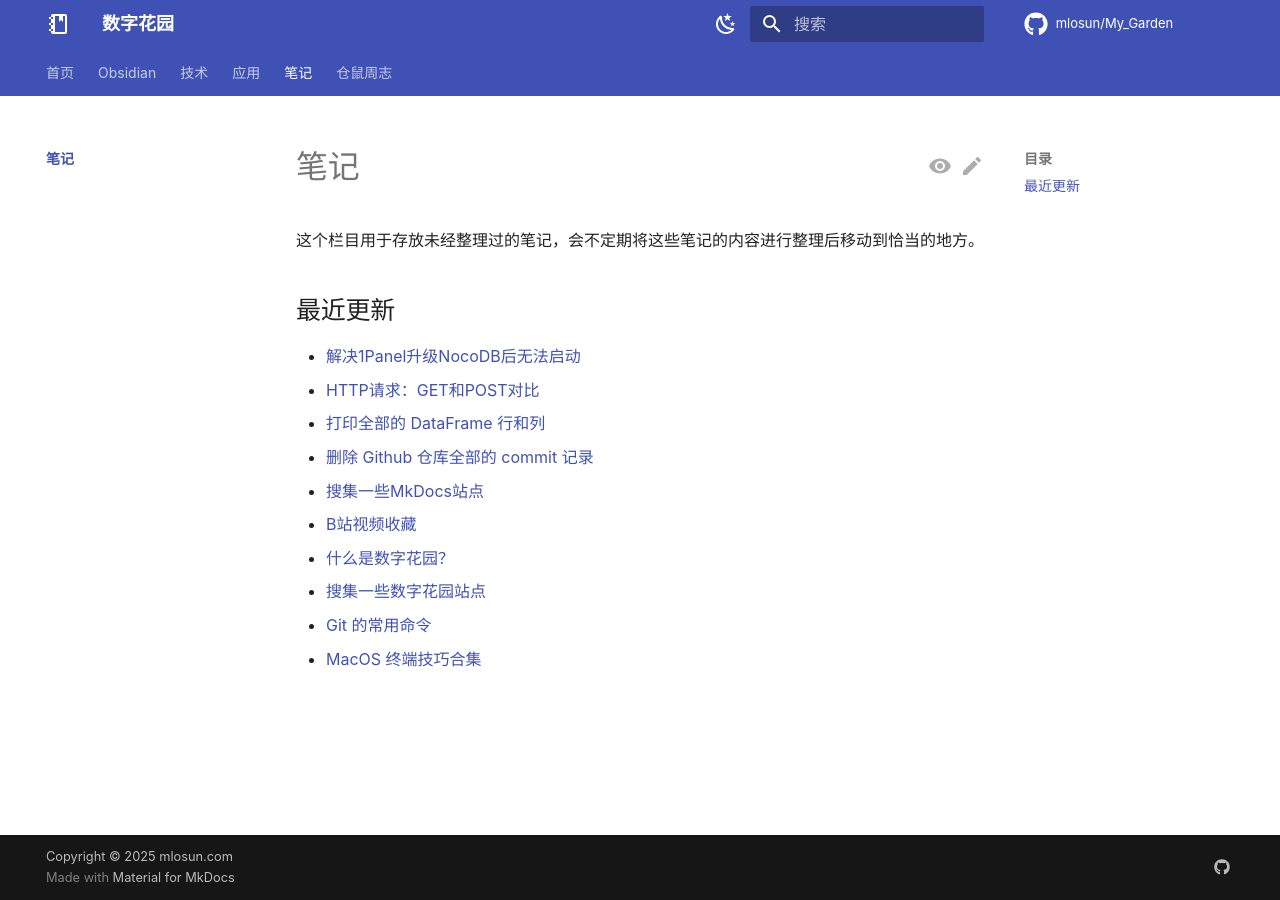
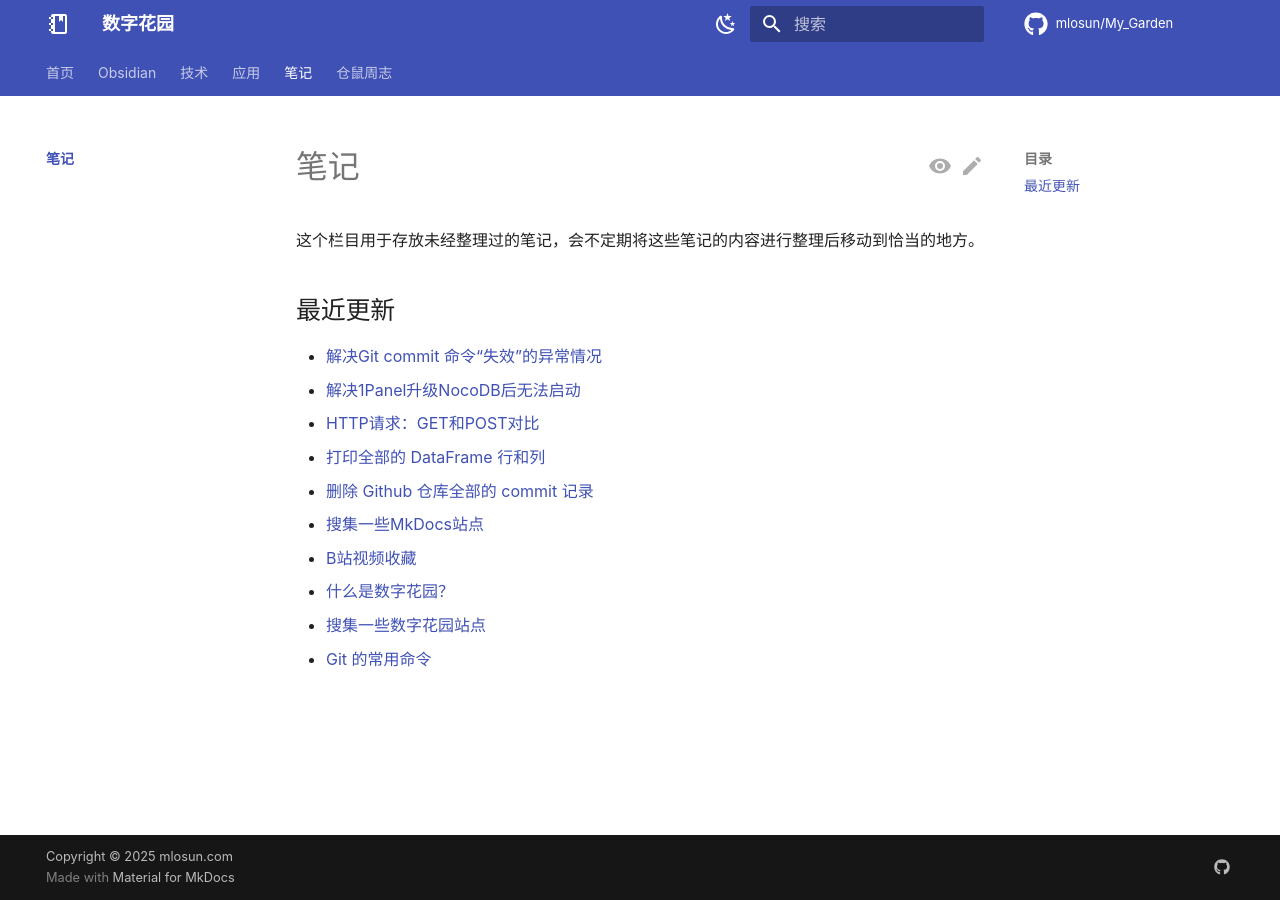
Before and after one commit to mlosun/My_Garden, an MkDocs documentation site: the page built from docs/notes/index.md, in a window 1280 px wide. Built offline with MkDocs 1.6.1 and Material for MkDocs 9.7.7, drawn with Linux system fonts in a browser that asks for light colours; comment, search, counter and statistics services are not loaded.

Commit message:
PUSH NOTE : index.md

```diff
--- a/docs/notes/index.md
+++ b/docs/notes/index.md
@@ -9,6 +9,7 @@ title: 笔记
 
 ## 最近更新
 
+- [解决Git commit 命令“失效”的异常情况](./%E8%A7%A3%E5%86%B3Git%20commit%20%E5%91%BD%E4%BB%A4%E2%80%9C%E5%A4%B1%E6%95%88%E2%80%9D%E7%9A%84%E5%BC%82%E5%B8%B8%E6%83%85%E5%86%B5.md)
 - [解决1Panel升级NocoDB后无法启动](./%E8%A7%A3%E5%86%B31Panel%E5%8D%87%E7%BA%A7NocoDB%E5%90%8E%E6%97%A0%E6%B3%95%E5%90%AF%E5%8A%A8.md)
 - [HTTP请求：GET和POST对比](./HTTP%E8%AF%B7%E6%B1%82%EF%BC%9AGET%E5%92%8CPOST%E5%AF%B9%E6%AF%94.md)
 - [打印全部的 DataFrame 行和列](./%E6%89%93%E5%8D%B0%E5%85%A8%E9%83%A8%E7%9A%84%20DataFrame%20%E8%A1%8C%E5%92%8C%E5%88%97.md)
@@ -18,4 +19,3 @@ title: 笔记
 - [什么是数字花园？](./%E4%BB%80%E4%B9%88%E6%98%AF%E6%95%B0%E5%AD%97%E8%8A%B1%E5%9B%AD%EF%BC%9F.md)
 - [搜集一些数字花园站点](./%E6%90%9C%E9%9B%86%E4%B8%80%E4%BA%9B%E6%95%B0%E5%AD%97%E8%8A%B1%E5%9B%AD%E7%AB%99%E7%82%B9.md)
 - [Git 的常用命令](./Git%20%E7%9A%84%E5%B8%B8%E7%94%A8%E5%91%BD%E4%BB%A4.md)
-- [MacOS 终端技巧合集](./MacOS%20%E7%BB%88%E7%AB%AF%E6%8A%80%E5%B7%A7%E5%90%88%E9%9B%86.md)
```
